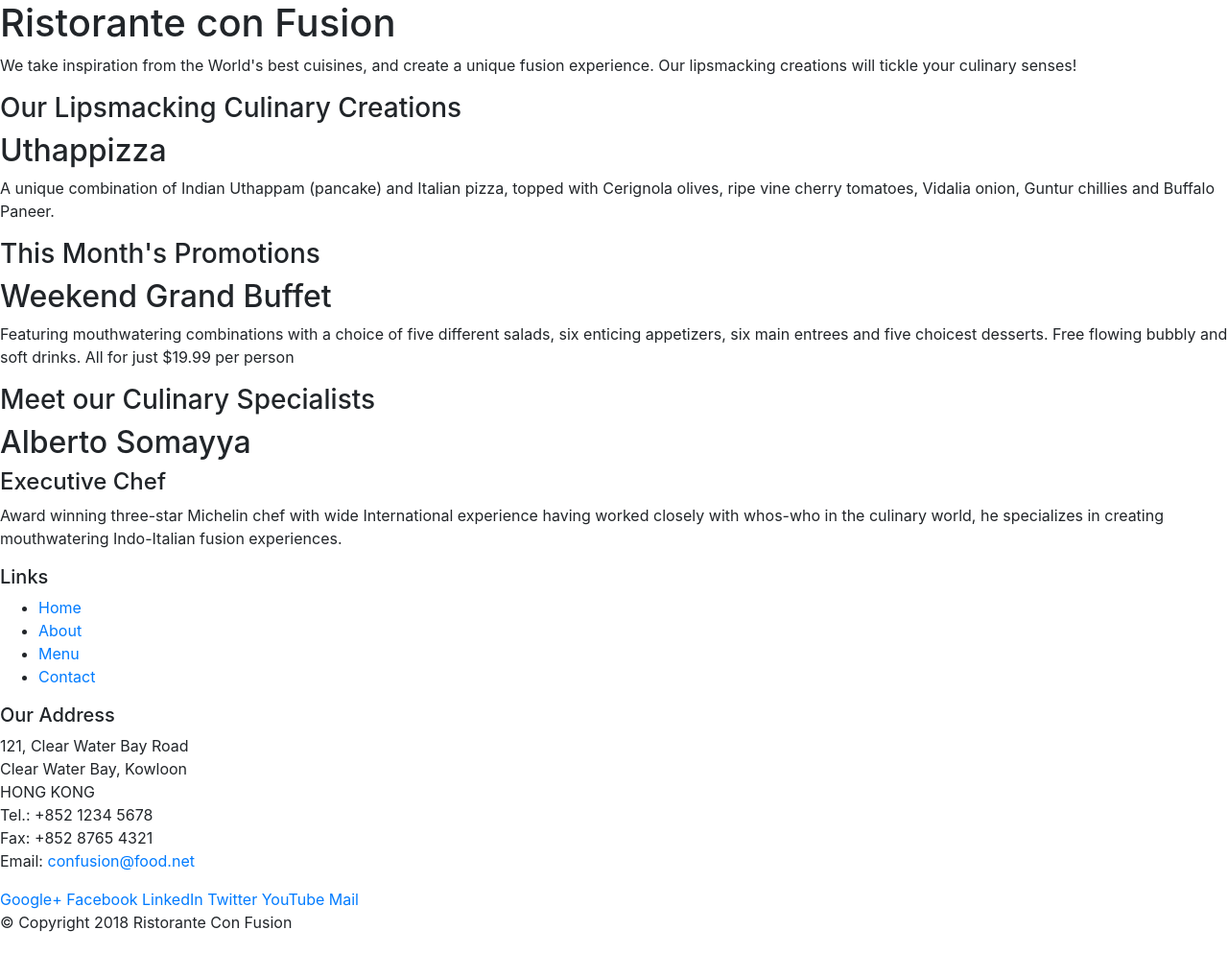
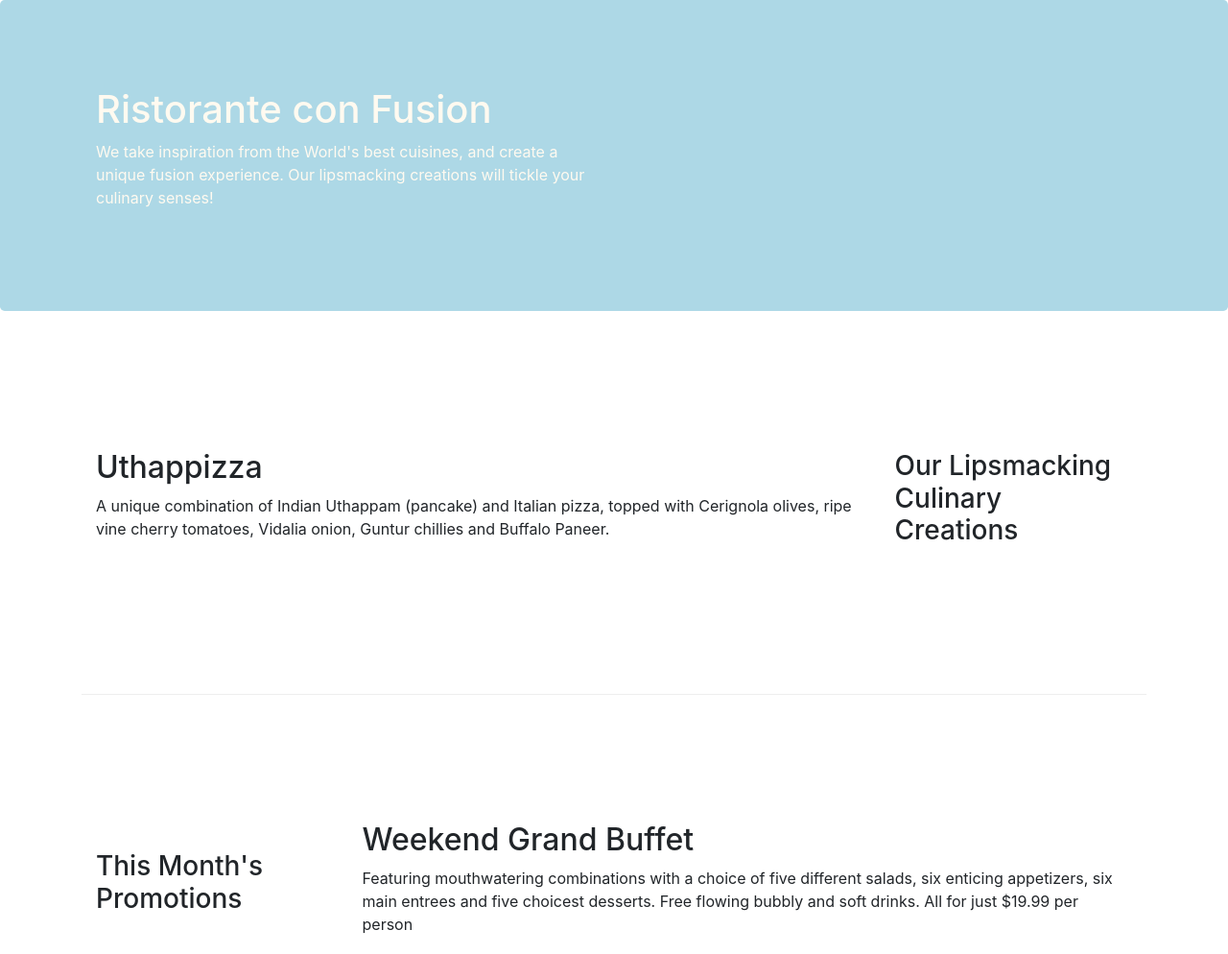
Before and after one commit to naren-mohan123/bootstrap-project, a website: page index.html in a window 1280 px wide. Shown: the top 994 px of the page at 96% size. Drawn offline with nearby package versions, Linux system fonts and the light colour scheme.

Commit message:
first bootstrap exercise

```diff
--- /dev/null
+++ b/CSS/style.css
@@ -0,0 +1,20 @@
+.row-header{
+    margin: 20px auto;
+}
+.row-content{
+    margin: 0px auto;
+    padding: 50px 0px 50px 0px;
+    border-bottom: 1px ridge;
+    min-height: 400px;
+}
+footer{
+    background-color: lightblue;
+    margin: 0px auto;
+    padding: 50px 0px 20px 0px;
+}
+.jumbotron{
+    padding: 70px 30px 70px 30px;
+    margin: 0px auto;
+    background-color: lightblue;
+    color: floralwhite;
+}
--- a/index.html
+++ b/index.html
@@ -9,51 +9,52 @@
 
      <!-- Bootstrap CSS -->
      <link rel="stylesheet" href="node_modules/bootstrap/dist/css/bootstrap.min.css">
+     <link rel="stylesheet" href="CSS/style.css">
     <title>Ristorante Con Fusion</title>
 </head>
 
 <body>
 
-    <header>
-        <div>
-            <div>
-                <div>
+    <header class="jumbotron">
+        <div class="container">
+            <div class="row row-header">
+                <div class="col-12 col-sm-6">
                     <h1>Ristorante con Fusion</h1>
                     <p>We take inspiration from the World's best cuisines, and create a unique fusion experience. Our lipsmacking creations will tickle your culinary senses!</p>
                 </div>
-                <div>
+                <div class="col-12 col-sm">
                 </div>
             </div>
         </div>
     </header>
 
-    <div>
-        <div>
-            <div>
+    <div class="container">
+        <div class="row row-content align-items-center">
+            <div class="col-12 col-sm-4 order-sm-last col-md-3">
                 <h3>Our Lipsmacking Culinary Creations</h3>
             </div>
-            <div>
+            <div class="col col-sm order-sm-first col-md">
                 <h2>Uthappizza</h2>
                 <p>A unique combination of Indian Uthappam (pancake) and Italian pizza, topped with Cerignola olives, ripe vine cherry tomatoes, Vidalia onion, Guntur chillies and Buffalo Paneer.</p>
             </div>
         </div>
 
 
-        <div>
-            <div>
+        <div class="row row-content align-items-center">
+            <div class="col-12 col-sm-4 col-md-3">
                 <h3>This Month's Promotions</h3>
             </div>
-            <div>
+            <div class="col col-sm col-md">
                 <h2>Weekend Grand Buffet</h2>
                 <p>Featuring mouthwatering combinations with a choice of five different salads, six enticing appetizers, six main entrees and five choicest desserts. Free flowing bubbly and soft drinks. All for just $19.99 per person </p>
             </div>
         </div>
 
-        <div>
-            <div>
+        <div class="row row-content align-items-center">
+            <div class="col-12 col-sm-4 order-sm-last col-md-3">
                 <h3>Meet our Culinary Specialists</h3>
             </div>
-            <div>
+            <div class="col col-sm order-sm-first col-md">
                 <h2>Alberto Somayya</h2>
                 <h4>Executive Chef</h4>
                 <p>Award winning three-star Michelin chef with wide International experience having worked closely with whos-who in the culinary world, he specializes in creating mouthwatering Indo-Italian fusion experiences. </p>
@@ -62,18 +63,18 @@
     </div>
 
     <footer>
-        <div>
-            <div>
-                <div>
+        <div class="container">
+            <div class="row">
+                <div class="col-4 offset-1 col-sm-2">
                     <h5>Links</h5>
-                    <ul>
+                    <ul class="list-unstyled">
                         <li><a href="#">Home</a></li>
                         <li><a href="#">About</a></li>
                         <li><a href="#">Menu</a></li>
                         <li><a href="#">Contact</a></li>
                     </ul>
                 </div>
-                <div>
+                <div class="col-7 col-sm-5">
                     <h5>Our Address</h5>
                     <address>
 		              121, Clear Water Bay Road<br>
@@ -84,8 +85,8 @@
 		              Email: <a href="mailto:confusion@food.net">confusion@food.net</a>
 		           </address>
                 </div>
-                <div>
-                    <div>
+                <div class="col-12 col-sm-4 align-self-center">
+                    <div class="text-center">
                         <a href="http://google.com/+">Google+</a>
                         <a href="http://www.facebook.com/profile.php?id=">Facebook</a>
                         <a href="http://www.linkedin.com/in/">LinkedIn</a>
@@ -95,8 +96,8 @@
                     </div>
                 </div>
            </div>
-           <div>
-                <div>
+           <div class="row justify-content-center">
+                <div class="col-auto">
                     <p>© Copyright 2018 Ristorante Con Fusion</p>
                 </div>
            </div>
```
